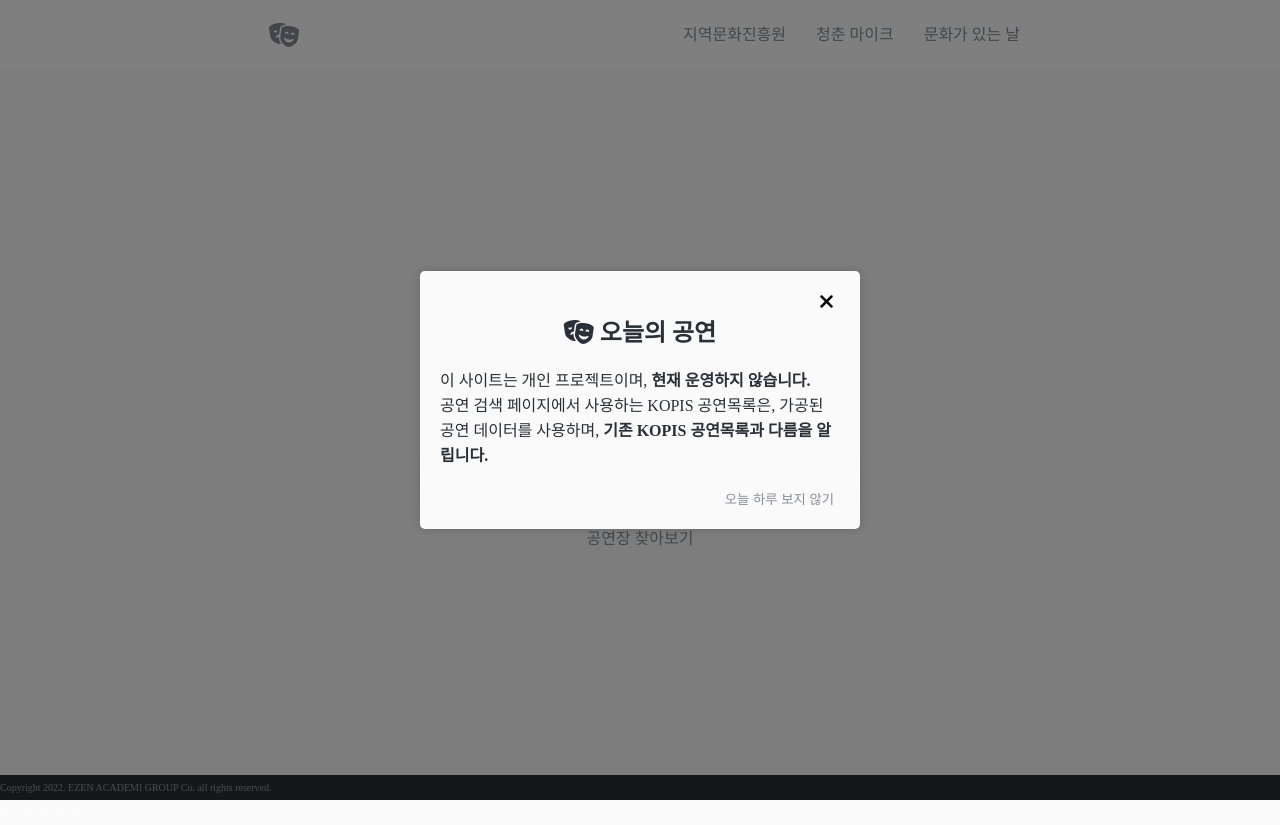
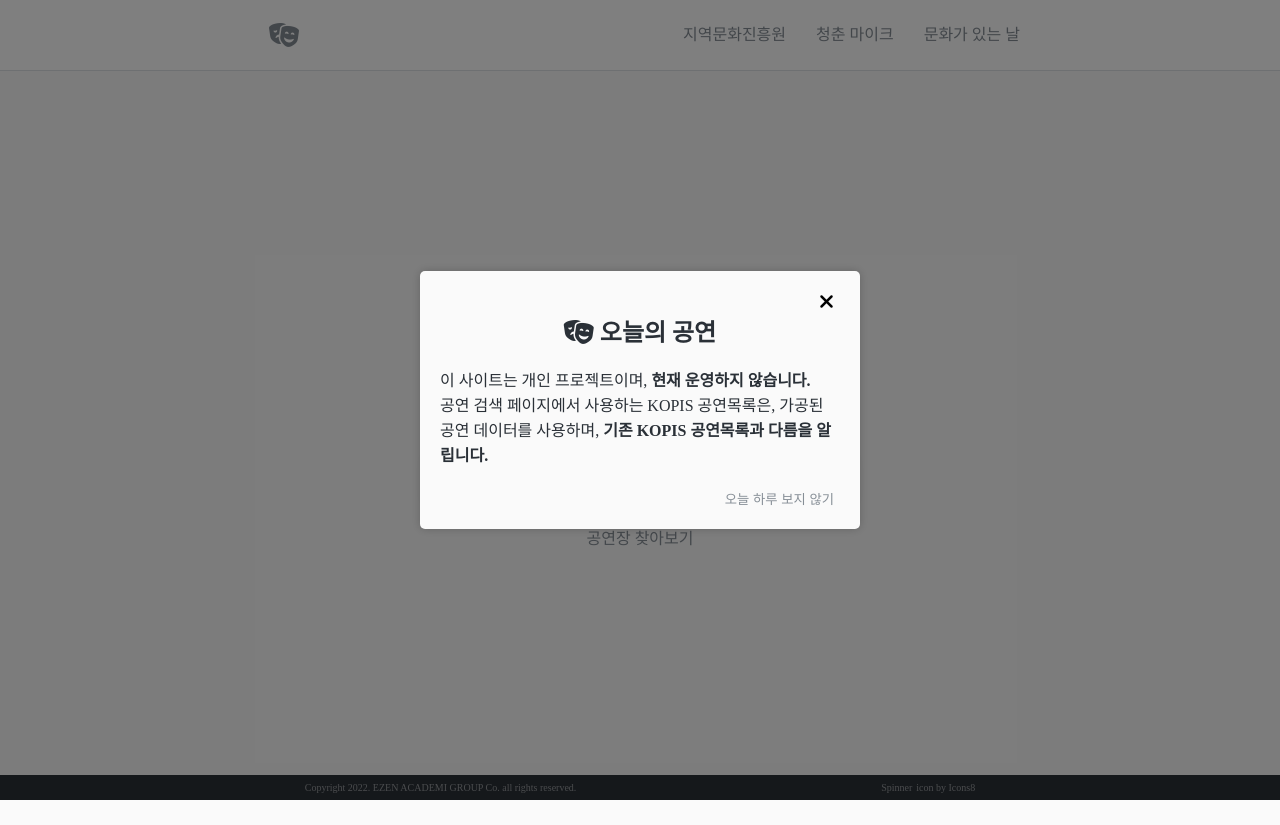
Before and after one commit to davidpark-0098/Todays-Performance, a website with bundled scripts: page project/index.html in a window 1280 px wide. After the commit the page ends 800 px from the top, so only its background shows below. Built offline with nearby package versions, Linux system fonts and the light colour scheme; no server answers; a web font is replaced by a local one.

Commit message:
design: 참조 수정

```diff
--- a/project/assets/scss/style.scss
+++ b/project/assets/scss/style.scss
@@ -9,7 +9,7 @@
 // scss import
 @import "./reset.scss";
 @import "./common.scss";
-// @import "./inc.scss";
+@import "./inc.scss";
 
 // Hover Library import
 @import url("../../../node_modules/hover.css/css/hover-min.css");
--- a/project/index.html
+++ b/project/index.html
@@ -7,7 +7,6 @@
 
     <!-- style.css -->
     <link rel="stylesheet" href="./assets/css/style.min.css" />
-    <link rel="stylesheet" href="./assets/css/inc.min.css" />
     <!-- fontawesome -->
     <script src="https://kit.fontawesome.com/4c1758484e.js" crossorigin="anonymous"></script>
     <!-- favicon -->
```
Also changed, not shown: project/assets/css/performance-search.min.css, project/assets/css/style.min.css, project/assets/css/venue-search.min.css.
